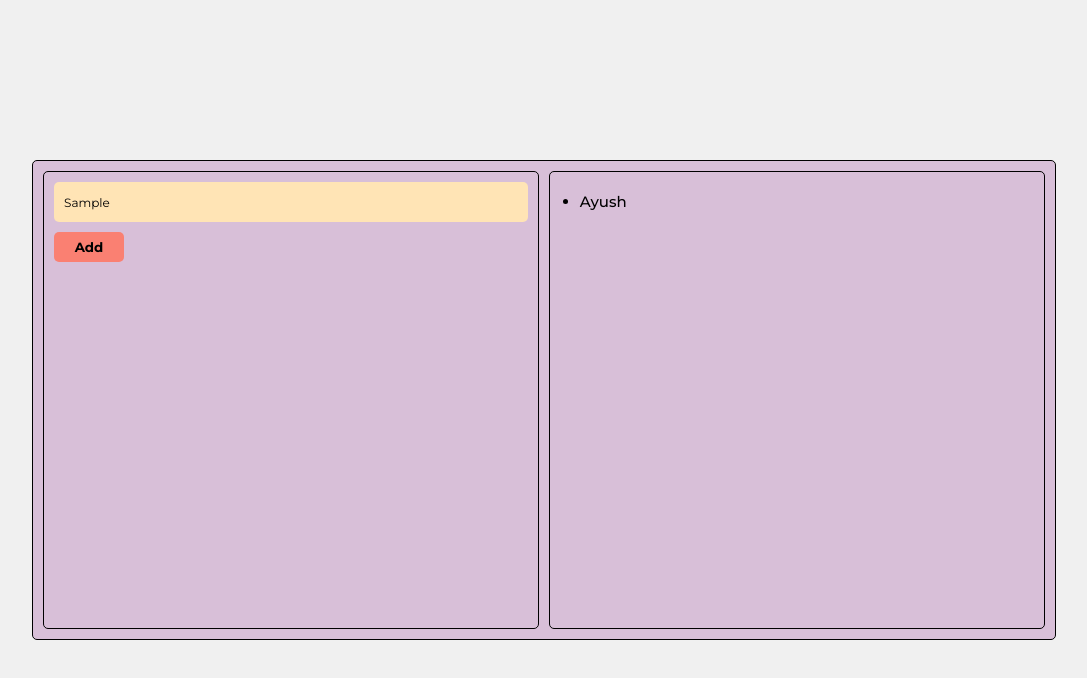
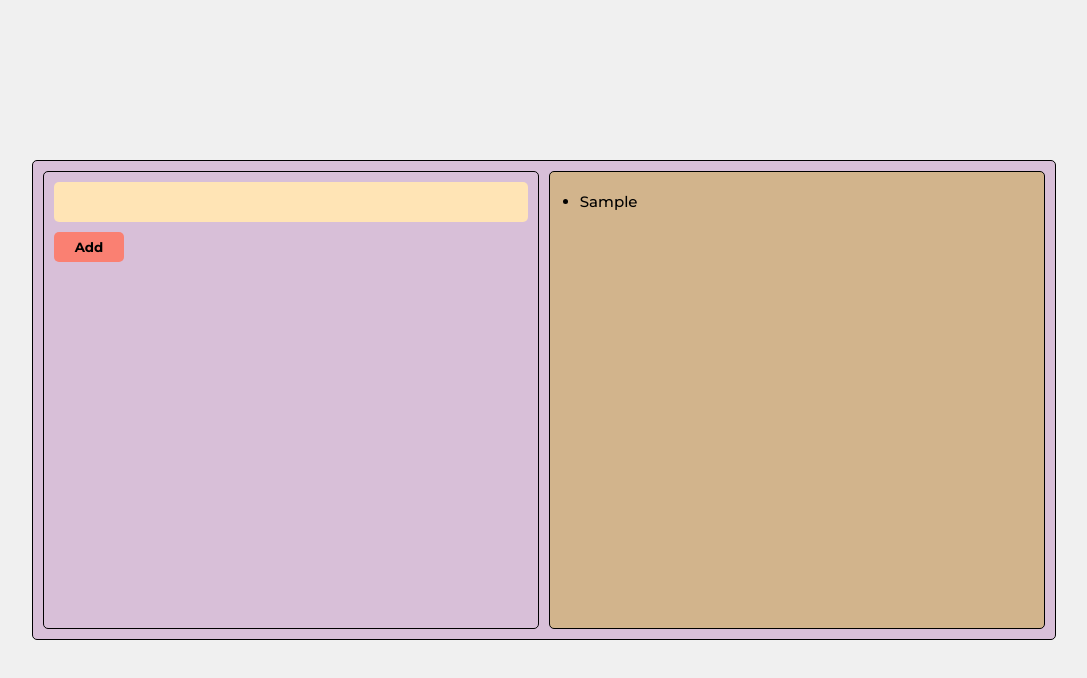
Before and after one commit to lambodarbag/toDoApp, a plain HTML site: page index.html in a window 1280 px wide. Both pictures are taken after typing "Sample" into the empty fields and a click on the button "Add". Shown: the whole page, without its empty margins (96-1183 px from the left). Drawn offline with Linux system fonts and the light colour scheme.

Commit message:
Style todo app and mark todos as completed

```diff
--- a/index.html
+++ b/index.html
@@ -20,10 +20,11 @@
         </div>
         <div class="todo-list">
             <ul>
-                <li>Ayush</li>
             </ul>
         </div>
     </div>
 
+
+    <script src="script.js"></script>
 </body>
 </html>
--- /dev/null
+++ b/script.js
@@ -0,0 +1,17 @@
+const button = document.querySelector("button");
+const inputBox = document.querySelector("input");
+const list = document.querySelector("ul");
+
+button.addEventListener("click", (e) => {
+    if (inputBox.value === "") return;
+    let li = document.createElement("li");
+    li.textContent = inputBox.value.trim();
+    console.log(li.textContent.length);
+    list.appendChild(li);
+    li.style.cursor = "pointer";
+    inputBox.value = "";
+});
+
+list.addEventListener("click", (e) => {
+    e.target.classList.toggle("completed");
+});
--- a/styles.css
+++ b/styles.css
@@ -38,6 +38,7 @@ body {
     border-radius: 5px;
     font-size: 15px;
     font-weight: 500;
+    background: tan;
 }
 
 .input-box {
@@ -72,3 +73,7 @@ button {
     font-weight: 700;
     cursor: pointer;
 }
+
+.completed {
+    text-decoration: line-through;
+}
```
